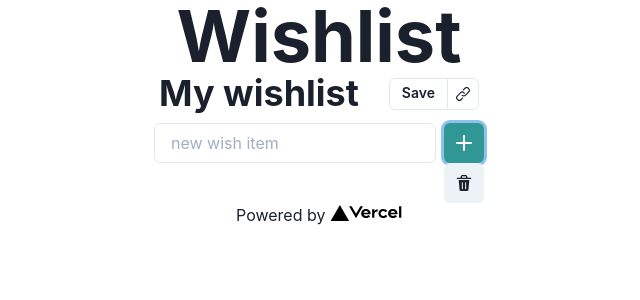
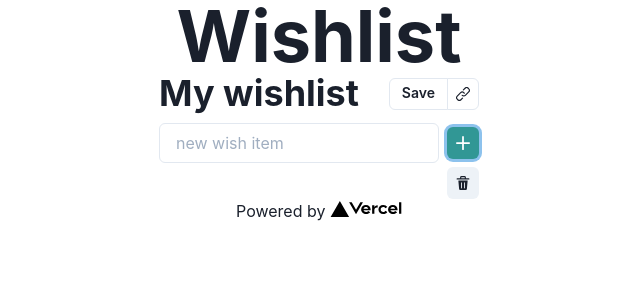
Before and after one commit to ben196888/share-wishlist, a Next.js app: page / in a window 1280 px wide. Both pictures are taken after a click on the button 785 px from the left and 143 px from the top of the page. Shown: the top 300 px of the page, without its empty margins (321-961 px from the left). Built offline with nearby package versions, Linux system fonts and the light colour scheme; no server answers.

Commit message:
fix(homePage): minor styling and form validate

```diff
--- a/pages/index.tsx
+++ b/pages/index.tsx
@@ -14,7 +14,7 @@ import {
   Spacer,
   VStack,
 } from '@chakra-ui/react'
-import { ReactElement, useCallback, useState } from 'react'
+import { ChangeEventHandler, MouseEventHandler, ReactElement, useCallback, useState } from 'react'
 import { useLocalStorage, useCopyToClipboard } from 'usehooks-ts'
 import { v4 as uuidv4 } from 'uuid'
 import useWishlist from '../hooks/useWishlist'
@@ -26,41 +26,41 @@ import Layout from '../components/Layout'
 export default function Home() {
   const [items, setItems] = useLocalStorage<ShareWishlist.Item[]>('items', [])
 
-  const removeItemCreator = (index) => () => {
+  const removeItemCreator: (index: number) => MouseEventHandler<HTMLButtonElement> = useCallback((index) => () => {
     setItems(prevItems => {
       const nextItems = prevItems.slice()
       nextItems.splice(index, 1)
       return nextItems
     })
-  }
+  }, [setItems])
 
-  const updateItemCreator = (index) => (event) => {
+  const updateItemCreator: (index: number) => ChangeEventHandler<HTMLInputElement> = useCallback((index) => (event) => {
     setItems(prevItems => {
       const nextItems = prevItems.slice()
       nextItems[index].name = event.target.value
       return nextItems
     })
-  }
+  }, [setItems])
 
   const renderItems = (items: ShareWishlist.Item[]) => items.map((item, index) => (
-    <HStack key={item.id}>
+    <HStack key={item.id} mt='1'>
       <Editable css={{ width: '100%' }} value={item.name} selectAllOnFocus={false}>
         <EditablePreview css={{ width: '100%' }} />
         <EditableInput onChange={updateItemCreator(index)} />
       </Editable>
-      <IconButton aria-label='delete item' icon={<DeleteIcon />} onClick={removeItemCreator(index)} />
+      <IconButton size='sm' aria-label='delete item' icon={<DeleteIcon />} onClick={removeItemCreator(index)} />
     </HStack>
   ))
 
   const [newItem, setNewItem] = useState<string>('')
-  const onUpdateValue = (event) => {
+  const onUpdateValue: ChangeEventHandler<HTMLInputElement> = useCallback((event) => {
     setNewItem(event.target.value)
-  }
-  const onAppendItem = (event) => {
+  }, [setNewItem])
+  const onAppendItem = useCallback((event) => {
     event.preventDefault();
     setItems(items => [...items, { id: uuidv4(), name: newItem, status: 'open' }])
     setNewItem('')
-  }
+  }, [setItems, newItem, setNewItem])
 
   const { saveWishlist } = useWishlist()
 
@@ -99,7 +99,7 @@ export default function Home() {
 
   return (
     <VStack>
-      <Flex w='xs' align='center'>
+      <Flex w='xs' align='center' justify='center'>
         <Box>
           <Heading as='h2'>My wishlist</Heading>
         </Box>
@@ -111,11 +111,11 @@ export default function Home() {
           </ButtonGroup>
         </Box>
       </Flex>
-      <Box>
+      <Box w='xs'>
         <form onSubmit={onAppendItem}>
           <HStack>
-            <Input placeholder='new wish item' onChange={onUpdateValue} value={newItem} />
-            <IconButton aria-label='add item' colorScheme='teal' icon={<AddIcon />} onClick={onAppendItem}>New</IconButton>
+            <Input required pattern='^(?!\s*$).+' placeholder='new wish item' onChange={onUpdateValue} value={newItem} />
+            <IconButton size='sm' aria-label='add item' colorScheme='teal' icon={<AddIcon />} onClick={onAppendItem} />
           </HStack>
         </form>
         {renderItems(items)}
```
